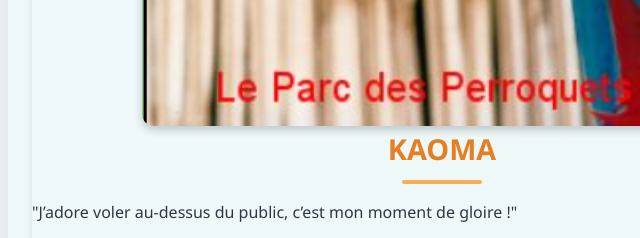
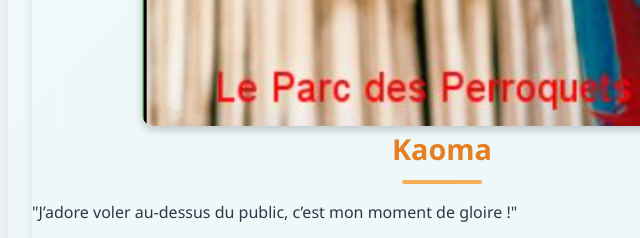
Before and after one commit to Gabin-SUBRI/parc_des_perroquets, a plain HTML site: page page/parc.html in a window 1280 px wide. Shown: the part 2540-2778 px from the top of the page, 198-838 px from the left. Drawn offline with Linux system fonts and the light colour scheme.

Commit message:
Update parc.html

```diff
--- a/page/parc.html
+++ b/page/parc.html
@@ -89,7 +89,7 @@
             class="photo-grand-format"
           />
           <div class="fond-espèce rouge-macao">
-            <h2 class="prenom-vedette">KAOMA</h2>
+            <h2 class="prenom-vedette">Kaoma</h2>
             <p class="bulle-parole">
               "J’adore voler au-dessus du public, c’est mon moment de gloire !"
             </p>
```
